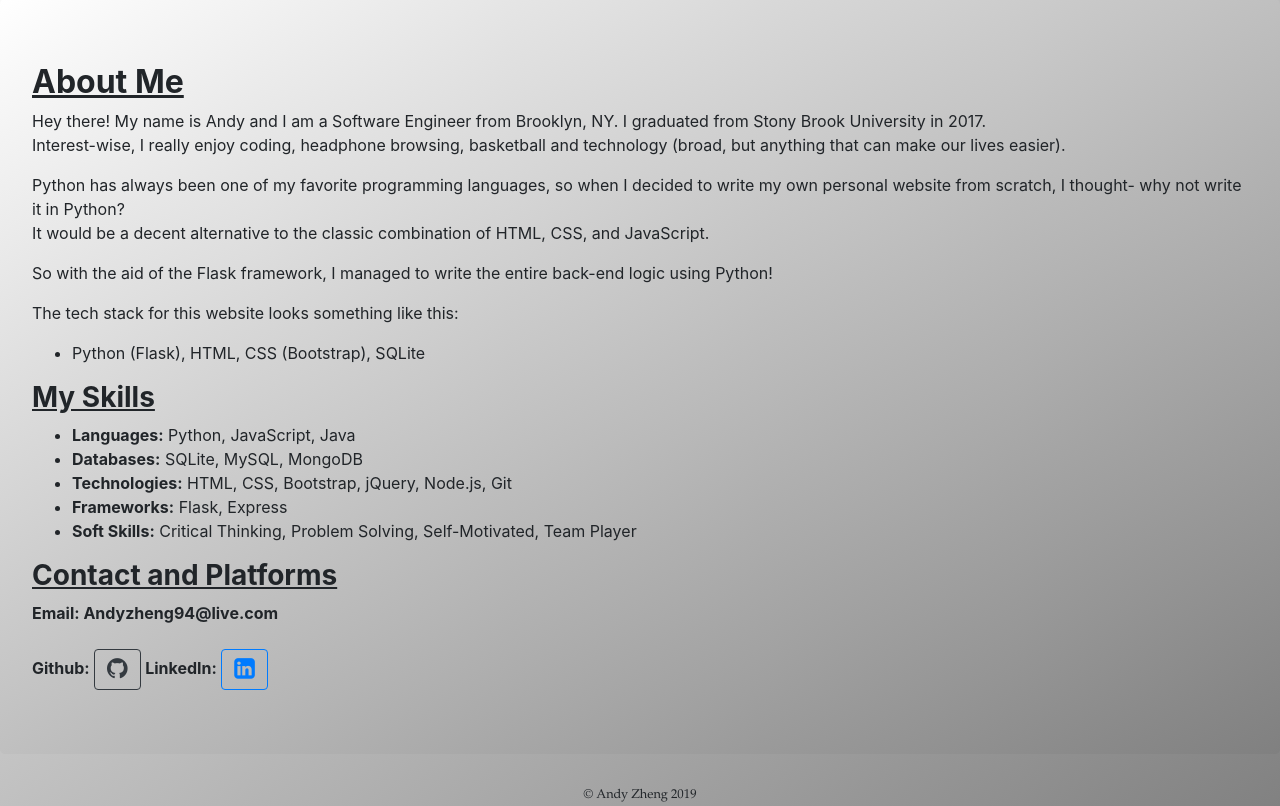
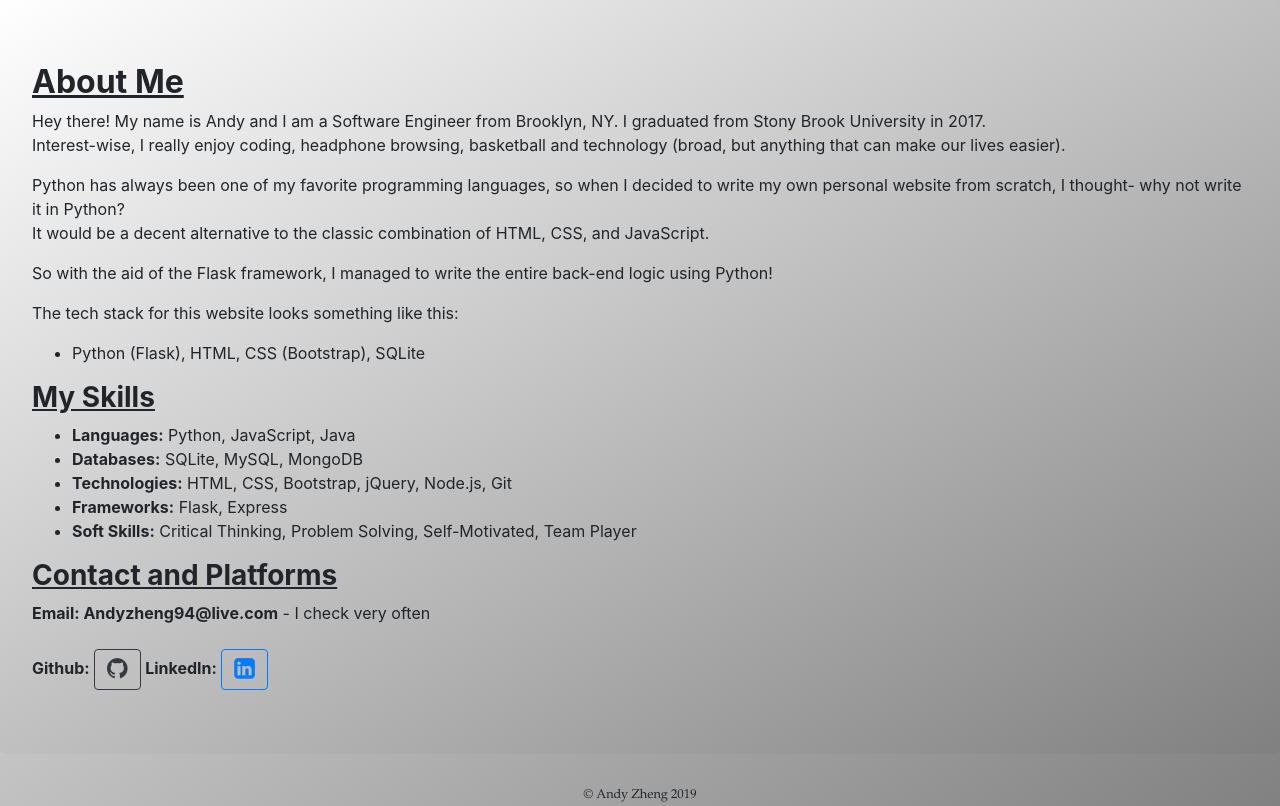
Before and after one commit to andyz123/AndyZhengBlog, a Flask app: page /about in a window 1280 px wide. Shown: the part 66-872 px from the top of the page. Run offline with Flask 2, Linux system fonts and the light colour scheme; some libraries are stand-ins or nearby versions.

Commit message:
Update about.html

```diff
--- a/BlogWebsiteProject/socialblogproject/templates/about.html
+++ b/BlogWebsiteProject/socialblogproject/templates/about.html
@@ -32,7 +32,7 @@
 		</ul>
 
 		<h3><u><strong>Contact and Platforms</strong></u></h3>
-		<strong>Email: Andyzheng94@live.com</strong>
+		<strong>Email: Andyzheng94@live.com</strong> - I check very often
 		<br><br>
 		<strong>Github:</strong>
 		<a href="https://github.com/andyz123"><button type="button" class="btn btn-outline-dark"><i style="font-size:24px" class="fa">&#xf09b;</i></button></a>
```
